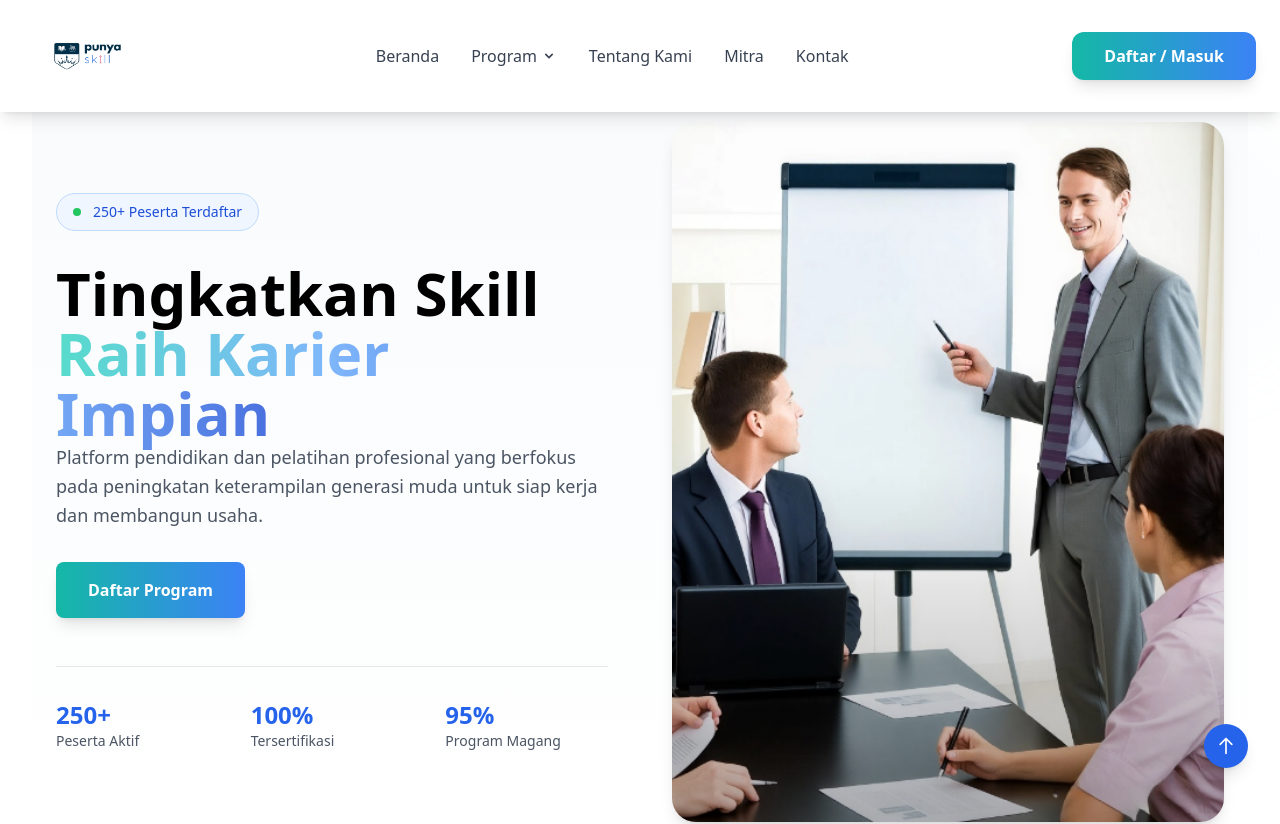
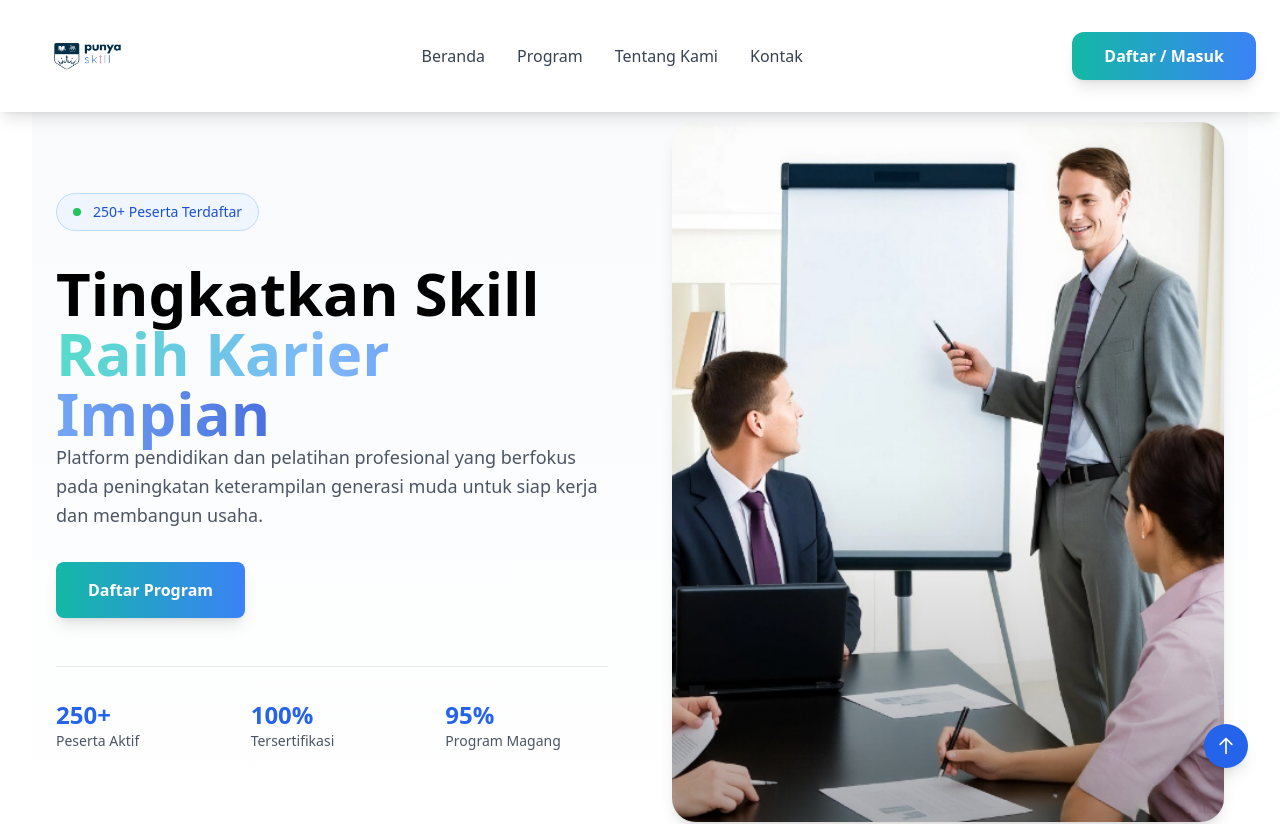
Before and after one commit to oktapianir/PSA-WEB, a React (Vite) app in the folder Client/: page / in a window 1280 px wide. Shown: the top 824 px of the page. Built offline with nearby package versions, Linux system fonts and the light colour scheme.

Commit message:
delete the dropdown program

```diff
--- a/Client/src/components/Navbar.jsx
+++ b/Client/src/components/Navbar.jsx
@@ -27,7 +27,16 @@ export default function Navbar() {
               <span className="absolute -bottom-1 left-0 w-0 h-0.5 bg-blue-600 transition-all duration-300 group-hover:w-full"></span>
             </Link>
           </li>
-          <li className="relative group">
+           <li>
+            <Link
+              to="/program"
+              className="hover:text-blue-600 transition-colors duration-200 relative group"
+            >
+              Program
+              <span className="absolute -bottom-1 left-0 w-0 h-0.5 bg-blue-600 transition-all duration-300 group-hover:w-full"></span>
+            </Link>
+          </li>
+          {/* <li className="relative group">
             <Link
               to="/program"
               className="hover:text-blue-600 transition-colors duration-200 flex items-center group"
@@ -72,7 +81,7 @@ export default function Navbar() {
                 </a>
               </li>
             </ul>
-          </li>
+          </li> */}
           <li>
             <Link
               to="/tentangkami"
@@ -82,7 +91,7 @@ export default function Navbar() {
               <span className="absolute -bottom-1 left-0 w-0 h-0.5 bg-blue-600 transition-all duration-300 group-hover:w-full"></span>
             </Link>
           </li>
-          <li>
+          {/* <li>
             <Link
               to="/mitra"
               className="hover:text-blue-600 transition-colors duration-200 relative group"
@@ -90,7 +99,7 @@ export default function Navbar() {
               Mitra
               <span className="absolute -bottom-1 left-0 w-0 h-0.5 bg-blue-600 transition-all duration-300 group-hover:w-full"></span>
             </Link>
-          </li>
+          </li> */}
           <li>
             <Link
               to="/contact"
@@ -104,12 +113,12 @@ export default function Navbar() {
 
         {/* CTA Buttons */}
         <div className="hidden lg:flex items-center space-x-4">
-          <a
-            href="#daftar"
+          <Link
+            to="/login"
             className="bg-gradient-to-r from-teal-500 to-blue-500 hover:from-blue-600 hover:to-teal-600 text-white px-8 py-3 rounded-xl transition-all duration-200 font-semibold shadow-lg hover:shadow-xl transform hover:-translate-y-0.5"
           >
             Daftar / Masuk
-          </a>
+          </Link>
         </div>
 
         {/* Mobile Menu Button */}
@@ -162,12 +171,12 @@ export default function Navbar() {
           >
             Tentang Kami
           </a>
-          <a
+          {/* <a
             href="#mitra"
             className="block py-2 text-gray-700 hover:text-blue-600 transition-colors"
           >
             Mitra
-          </a>
+          </a> */}
           <a
             href="/contact"
             className="block py-2 text-gray-700 hover:text-blue-600 transition-colors"
```
